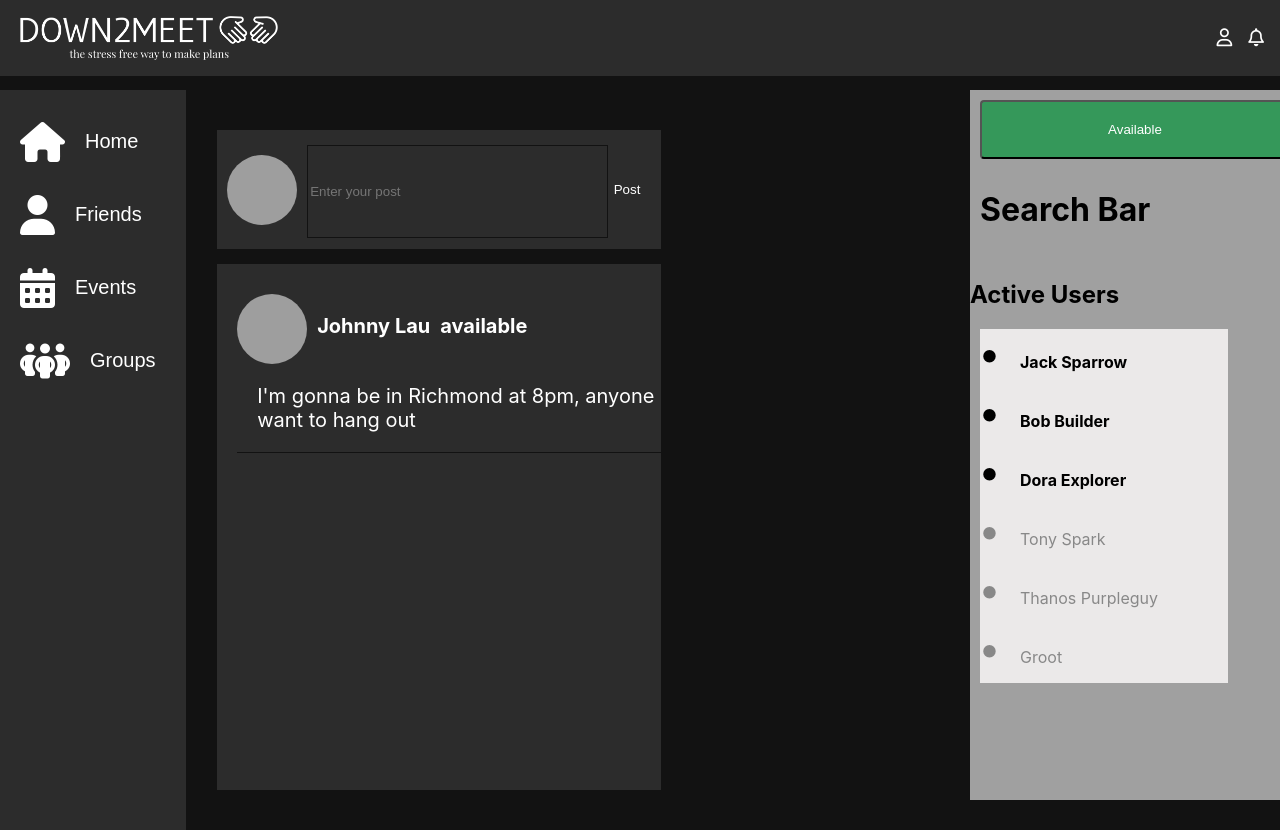
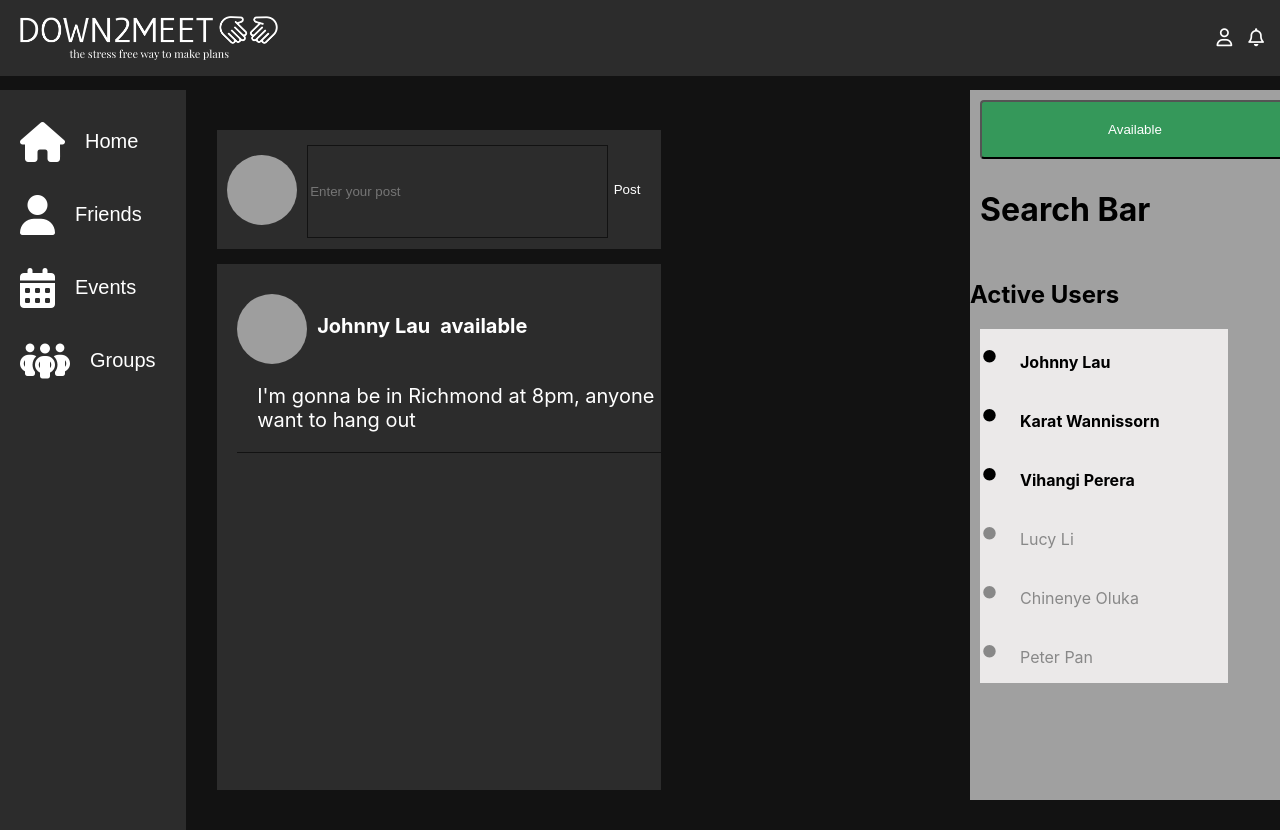
Before and after one commit to Vihangip/down2meet, a React (Create React App) app in the folder down2meet/: page / in a window 1280 px wide. Built offline with nearby package versions, Linux system fonts and the light colour scheme; grey boxes are pictures that could not be loaded.

Commit message:
fixed friends

```diff
--- a/down2meet/src/components/ActiveUsers.js
+++ b/down2meet/src/components/ActiveUsers.js
@@ -1,29 +1,18 @@
 import React from 'react';
+import {userData} from '../tests/usersData'
 
 export default function ActiveUsers(){
-    const activeUsers = [
-        { id: 1, name: 'Jack Sparrow'},
-        { id: 3, name: 'Bob Builder'},
-        { id: 5, name: 'Dora Explorer'}
-    ]
-
-    const inactiveUsers = [
-        { id: 2, name: 'Tony Spark'},
-        { id: 4, name: 'Thanos Purpleguy'},
-        { id: 6, name: 'Groot'}
-    ]
 
     return (
         <div>
             <h2>Active Users</h2>
-            <ul className='activeUsers-list'>
-        {activeUsers.map(user => (
-          <li className="activeUser" key={user.id}>{user.name}</li>
-        ))}
-        {inactiveUsers.map(user => (
-          <li className="inactiveUser" key={user.id}>{user.name}</li>
-        ))}
-      </ul>
+            <ul className="activeUsers-list">
+              {userData
+              .sort((a, b) => (a.availability === b.availability ? 0 : a.availability ? -1 : 1))
+              .map((user) => (
+              <li className={user.availability ? 'activeUser' : 'inactiveUser'} key={user.name}>{user.name}</li>
+      ))}
+  </ul>
     </div>
     );
 }
--- /dev/null
+++ b/down2meet/src/components/Friend.js
@@ -0,0 +1,21 @@
+
+
+const Friend = ({ name, profilepic, availability }) => {
+
+  return (
+      <div>
+      <div className="friend-container">
+        <img className="friend-image" src={profilepic} alt={name} />
+        <div className="friend-info">
+          <p className="friend-name">{name}</p>
+          {availability ? <p className="friend-available">Available</p> : <p className="friend-busy">Not Available</p>}
+        <button>See Profile</button>
+        </div>
+
+      </div>
+      <hr></hr>
+      </div>
+    );
+}
+
+export default Friend;
--- /dev/null
+++ b/down2meet/src/components/Sorting.js
@@ -0,0 +1,16 @@
+import React from 'react';
+
+const SortingComponent = ({ sortOrder, handleSortChange }) => {
+  return (
+    <div className='sortingComponent'>
+      <label htmlFor="sortOrder">Sort by:</label>
+      <select id="sortOrder" value={sortOrder} onChange={handleSortChange}>
+        <option value="default">Default</option>
+        <option value="availability">Availability</option>
+        <option value="busy">Busy</option>
+      </select>
+    </div>
+  );
+};
+
+export default SortingComponent;
--- a/down2meet/src/pages/Friends.jsx
+++ b/down2meet/src/pages/Friends.jsx
@@ -1,5 +1,7 @@
-
-import React from 'react';
+import React, {useState} from 'react';
+import {userData} from '../tests/usersData';
+import Friend from '../components/Friend';
+import SortingComponent from '../components/Sorting';
 
 function Friends() {
   const [sortOrder, setSortOrder] = useState('default');
@@ -19,6 +21,23 @@ function Friends() {
       return a.availability === b.availability ? 0 : a.availability ? 1 : -1;
     });
   }
+
+  return (
+    <div className="FriendsPage">
+        <h1>Friends</h1>
+        <SortingComponent sortOrder={sortOrder} handleSortChange={handleSortChange} />
+        <div>
+      {sortedData.map((friend, index) => (
+        <Friend
+          key={index}
+          name={friend.name}
+          profilepic={friend.profilepic}
+          availability={friend.availability}
+        />
+      ))}
+    </div>
+    </div>
+  );
 }
 
 export default Friends;
--- /dev/null
+++ b/down2meet/src/tests/usersData.js
@@ -0,0 +1,20 @@
+export const userData = [
+    {"name": "Johnny Lau",
+    "profilepic": "https://upload.wikimedia.org/wikipedia/en/c/c6/Jesse_Pinkman_S5B.png",
+    "availability": true},
+    {"name": "Lucy Li",
+    "profilepic": "https://i.pinimg.com/564x/54/c8/8a/54c88ad0f7f90e5fc390a5570de18604.jpg",
+    "availability": false},
+    {"name": "Chinenye Oluka",
+    "profilepic": "https://e0.pxfuel.com/wallpapers/860/511/desktop-wallpaper-instagram-profile-aesthetic-profile-pic.jpg",
+    "availability": false},
+    {"name": "Karat Wannissorn",
+    "profilepic": "https://i.pinimg.com/550x/ac/11/7f/ac117f5ad61740c4392bedc38e131278.jpg",
+    "availability": true},
+    {"name": "Vihangi Perera",
+    "profilepic": "https://e0.pxfuel.com/wallpapers/699/264/desktop-wallpaper-love-lovememes-funny-profile-cute-disney-for-your-mobile-tablet-explore-aesthetic-cartoon-aesthetic-cartoon-cartoon-background-aesthetic.jpg",
+    "availability": true},
+    {"name": "Peter Pan",
+    "profilepic": "https://pbs.twimg.com/profile_images/1262867614528749568/pkWGZ6Hm_400x400.jpg",
+    "availability": false},
+]
```
